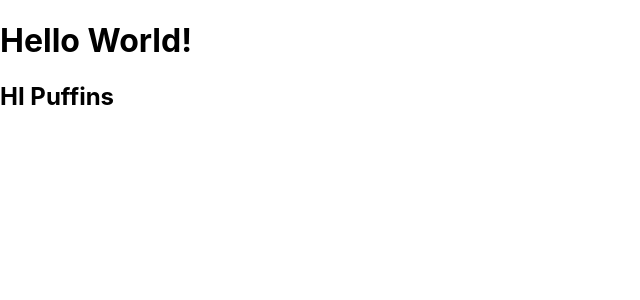
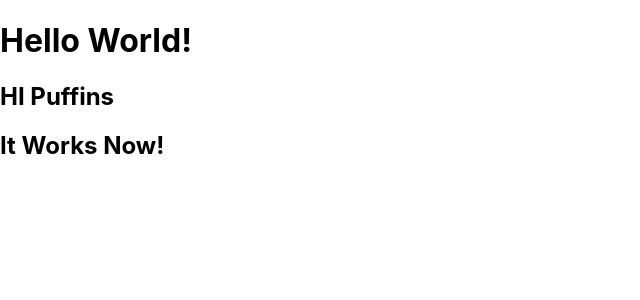
Before and after one commit to rpp34-boc-caspian/Puffin, a React (Create React App) app: page / in a window 1280 px wide. Shown: the top 300 px of the page, without its empty margins (0-640 px from the left). Built offline with nearby package versions, Linux system fonts and the light colour scheme.

Commit message:
testing watchtower config

```diff
--- a/src/App.tsx
+++ b/src/App.tsx
@@ -6,6 +6,7 @@ function App() {
     <div className="App">
       <h1>Hello World!</h1>
       <h2>HI Puffins</h2>
+      <h2>It Works Now!</h2>
     </div>
   );
 }
```
